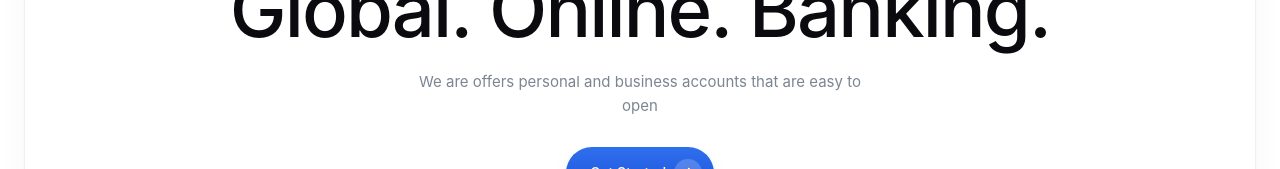
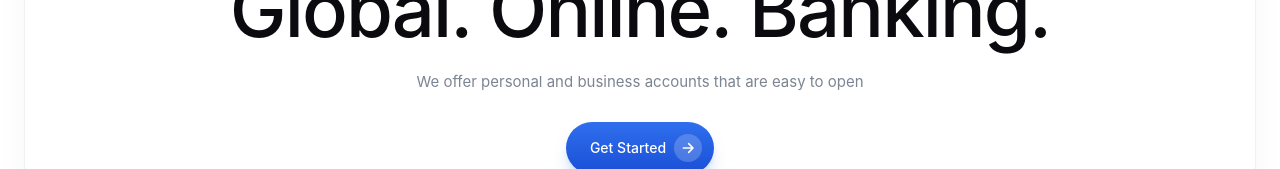
Before and after one commit to ndeen17/-transaction, a React (Vite) app: page / in a window 1280 px wide. Shown: the part 221-390 px from the top of the page. Built offline with nearby package versions, Linux system fonts and the light colour scheme; no server answers; a web font is replaced by a local one.

Commit message:
small change

```diff
--- a/src/components/Hero.tsx
+++ b/src/components/Hero.tsx
@@ -139,7 +139,7 @@ export function Hero() {
         </h1>
 
         <p className="mt-4 max-w-xs text-[15px] leading-relaxed text-muted sm:mt-5 sm:max-w-md">
-          We are offers personal and business accounts that are easy to open
+          We offer personal and business accounts that are easy to open
         </p>
 
         <Link
```
